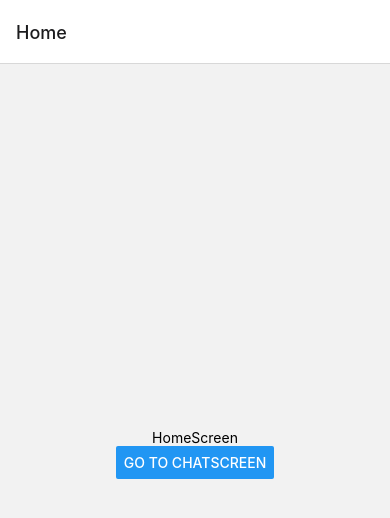
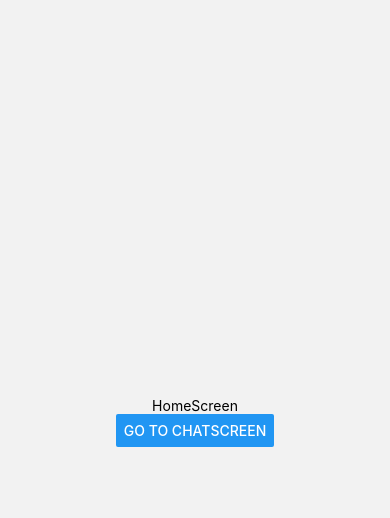
Before and after one commit to chinmayamurari/MyNaksh, a React Native app: screen /Home in a window 390 px wide. Shown: the top 518 px of the page. Built offline with nearby package versions, Linux system fonts and the light colour scheme; what react-native-worklets would draw is missing.

Commit message:
minor fix

```diff
--- a/src/AppRouter.tsx
+++ b/src/AppRouter.tsx
@@ -14,8 +14,8 @@ export default function AppRouter() {
   return (
     <NavigationContainer>
       <Stack.Navigator initialRouteName='Home' screenOptions={{ headerShown: true }} >
-        <Stack.Screen name="Home" component={HomeScreen} screenOptions={{ headerShown: false }} />
-        <Stack.Screen name="ChatScreen" component={ChatScreen}   screenOptions={{ headerShown: false }}/>
+        <Stack.Screen name="Home" component={HomeScreen} options={{ headerShown: false }} />
+        <Stack.Screen name="ChatScreen" component={ChatScreen} options={{ headerShown: false }} />
       </Stack.Navigator>
     </NavigationContainer>
   );
```
